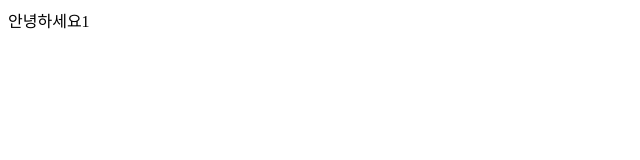
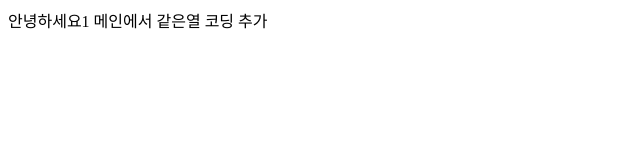
Before and after one commit to kyu1203/github_test, a plain HTML site: page test1.html in a window 1280 px wide. Shown: the whole page, without its empty margins (0-640 px from the left). Drawn offline with Linux system fonts and the light colour scheme.

Commit message:
'메치추가코딩'

```diff
--- a/test1.html
+++ b/test1.html
@@ -10,4 +10,5 @@
 </head>
 <body>
 안녕하세요1
+메인에서 같은열 코딩 추가
 </body>
```
